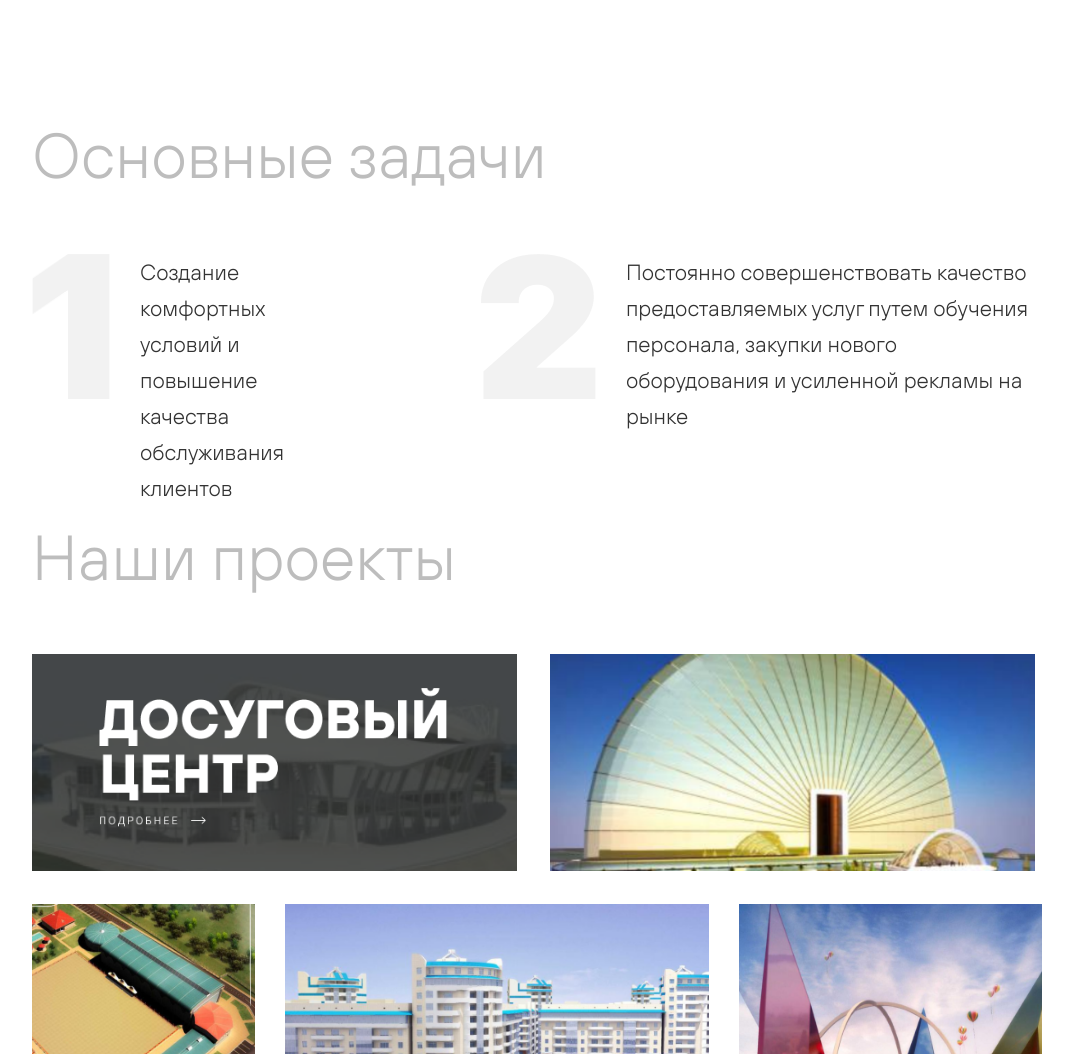
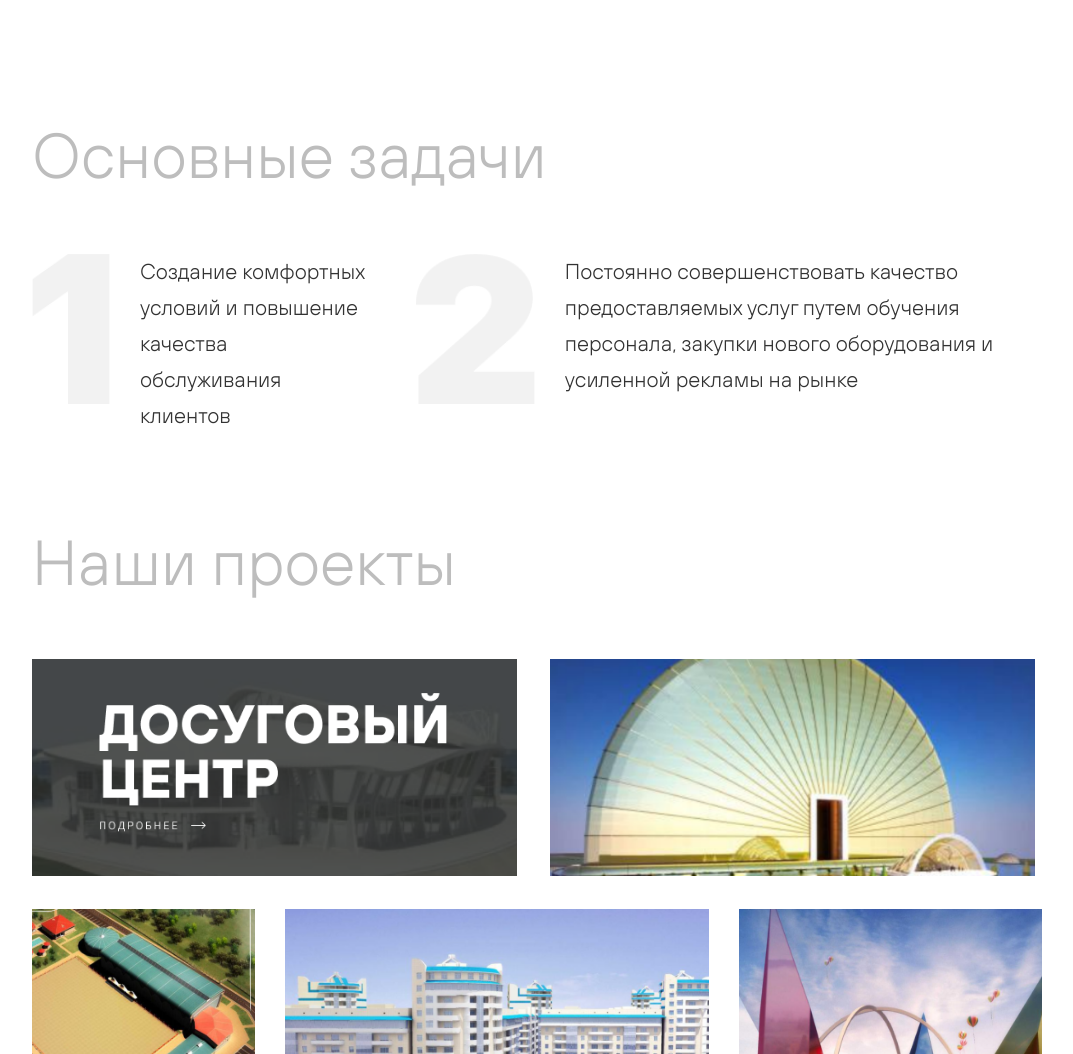
Before and after one commit to natalia-ponomarenko/project-home, a website built with Parcel: page src/index.html in a window 1280 px wide. Shown: the part 1539-2593 px from the top of the page, without its empty margins (103-1176 px from the left). Built offline with nearby package versions, Linux system fonts and the light colour scheme.

Commit message:
fixes in tasks section

```diff
--- a/src/styles/blocks/tasks.scss
+++ b/src/styles/blocks/tasks.scss
@@ -11,23 +11,21 @@
   &__group--left,
   &__group--right {
     display: flex;
-    max-height: 145px;
+    max-height: 150px;
   }
 
   &__text {
-    font-size: 22px;
+    font-size: 1.8em;
     line-height: 36px;
     color: $gray1;
   }
 
   &__group--left {
-    margin-right: 150px;
+    margin-right: 50px;
   }
 
-  @media (max-width: 1024px) {
-    display: flex;
-    flex-direction: column;
-    align-items: center;
+  @media (max-width: $tablet-screen-breakpoint) {
+    @include flex-centered-column;
 
     &__group {
       flex-direction: column;
```
Also changed, not shown: docs/index.html (+1 -1 lines), 8 other files.
